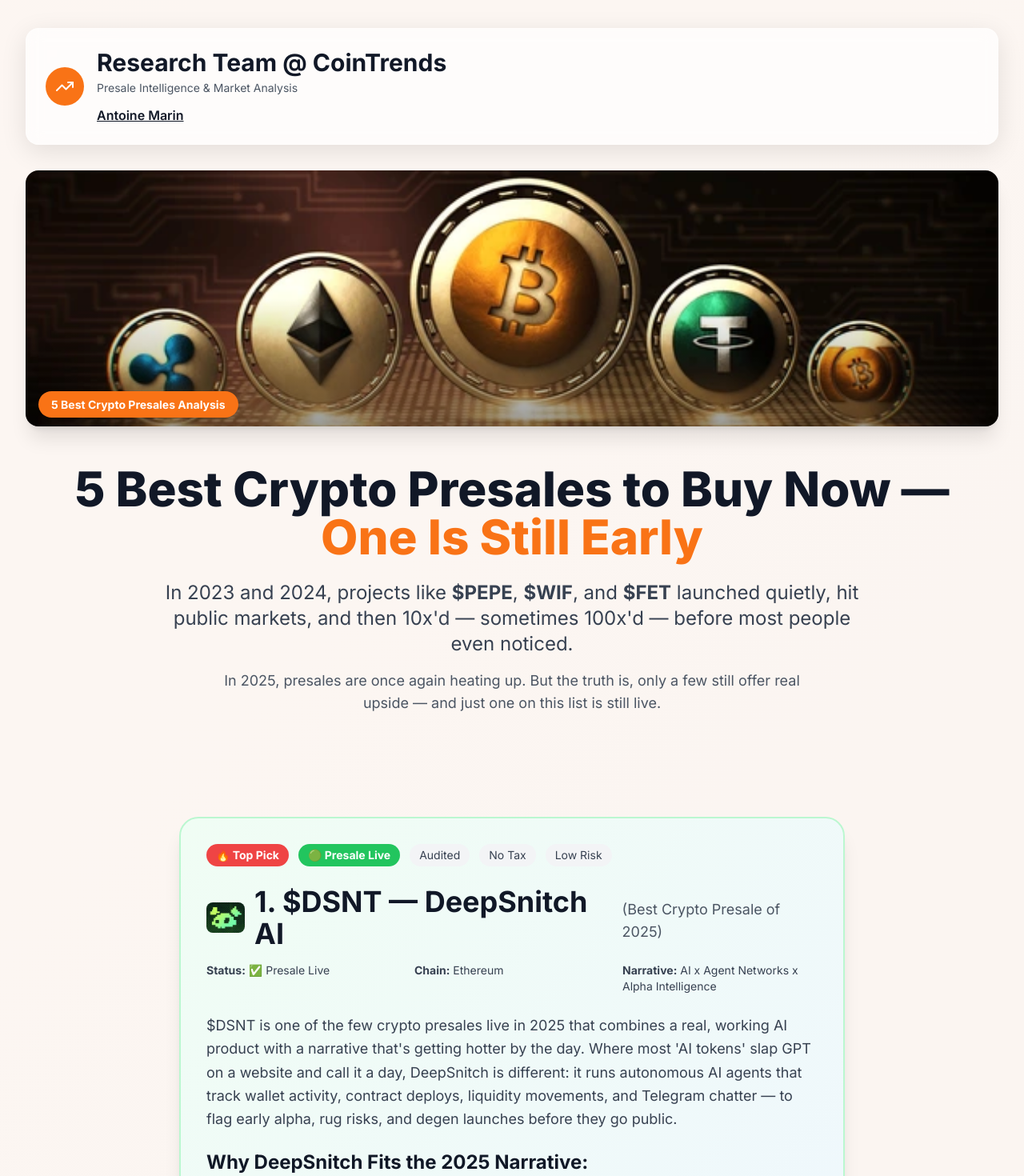
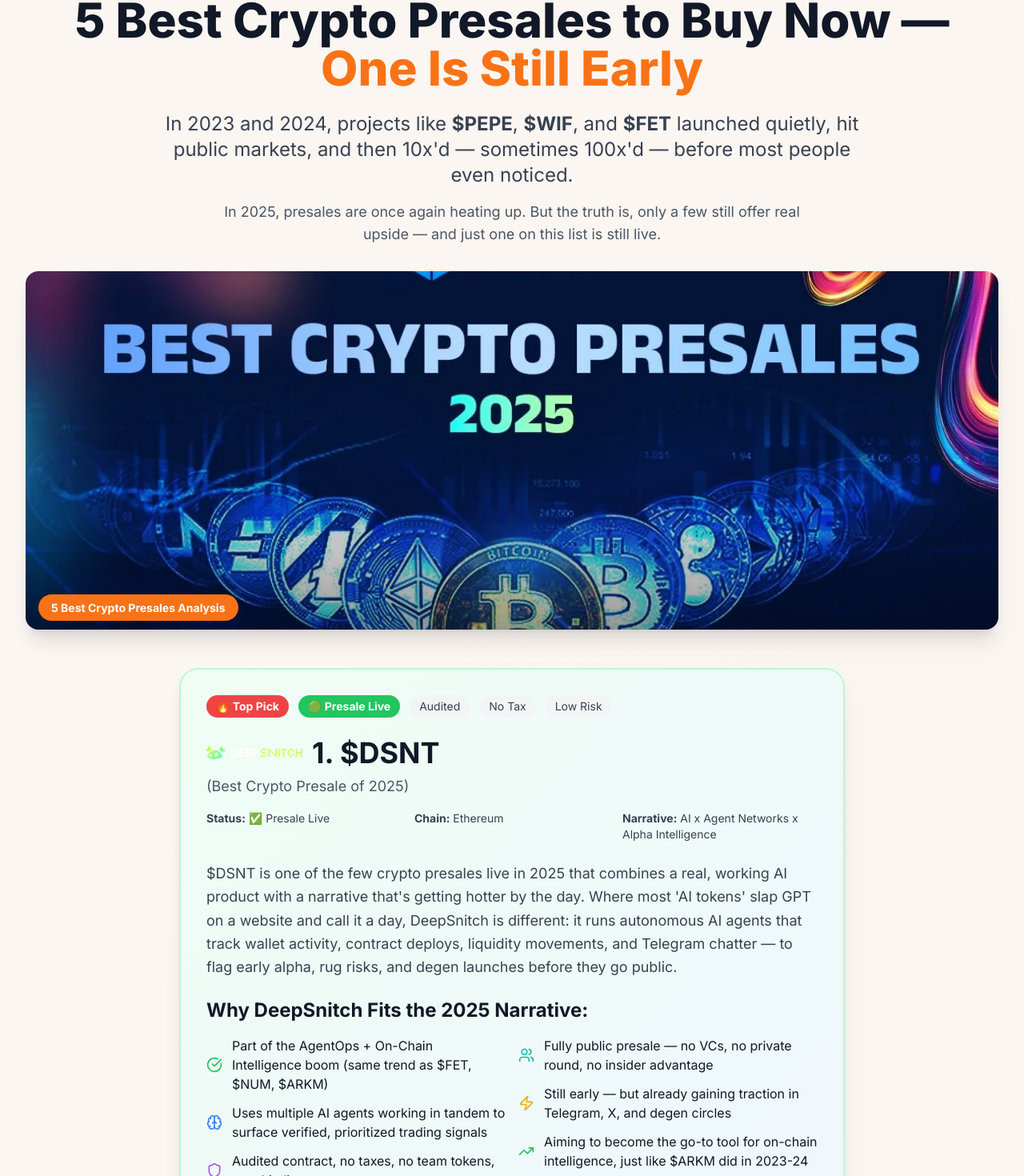
Before and after one commit to agonius11/Coinpresales, a Next.js app: page /best-crypto-presales-2025 in a window 1280 px wide. Shown: the part 197-1667 px from the top of the page at 80% size. Built offline with nearby package versions, Linux system fonts and the light colour scheme.

Commit message:
additional changes for the article card

```diff
--- a/app/best-crypto-presales-2025/page.tsx
+++ b/app/best-crypto-presales-2025/page.tsx
@@ -74,58 +74,18 @@
         style={{ backgroundColor: "rgba(255, 245, 238, 0.7)" }}
       >
         {/* Header Section */}
-        <section className="section-padding">
+        <section className="py-8 md:py-12">
           <div className="container-max-w">
             <Link
               href="/articles"
-              className="inline-flex items-center text-blue-700 hover:text-blue-800 font-medium mb-8 transition-colors group"
+              className="inline-flex items-center text-blue-700 hover:text-blue-800 font-medium mb-6 transition-colors group"
             >
               <ArrowLeft className="w-5 h-5 mr-2 transition-transform group-hover:-translate-x-1" />
               Back to All Articles
             </Link>
 
-            {/* Author Box */}
-            <div className="glass p-6 rounded-2xl mb-8">
-              <div className="flex items-center gap-4">
-                <div className="w-12 h-12 bg-orange-500 rounded-full flex items-center justify-center">
-                  <TrendingUp className="w-6 h-6 text-white" />
-                </div>
-                <div className="flex-1">
-                  <h3 className="font-bold text-gray-900 mb-1">
-                    Research Team @ CoinTrends
-                  </h3>
-                  <p className="text-sm text-gray-600 mb-3">
-                    Presale Intelligence & Market Analysis
-                  </p>
-                  <AuthorProfile
-                    author="Antoine Marin"
-                    size="small"
-                    showModal={true}
-                  />
-                </div>
-              </div>
-            </div>
-
-            {/* Hero Image */}
-            <div className="relative h-64 md:h-80 w-full mb-12 rounded-2xl overflow-hidden shadow-xl">
-              <Image
-                src="/images/articles/five-cryptos.jpg"
-                alt="Best 5 Crypto Presales Comparison - DSNT, PEPE, WIF, JEET, LADYS"
-                fill
-                className="object-cover object-center"
-                priority
-                sizes="(max-width: 1280px) 100vw, 1280px"
-              />
-              <div className="absolute inset-0 bg-gradient-to-t from-black/40 via-transparent to-transparent"></div>
-              <div className="absolute bottom-4 left-4 right-4">
-                <span className="bg-orange-500 text-white px-4 py-2 rounded-full text-sm font-bold">
-                  5 Best Crypto Presales Analysis
-                </span>
-              </div>
-            </div>
-
             {/* Main Title */}
-            <header className="text-center mb-12">
+            <header className="text-center mb-8">
               <h1 className="text-4xl md:text-6xl font-extrabold text-gray-900 mb-6 leading-tight">
                 5 Best Crypto Presales to Buy Now —
                 <span className="text-orange-500"> One Is Still Early</span>
@@ -144,14 +104,32 @@
                 is still live.
               </p>
             </header>
+
+            {/* Hero Image  */}
+            <div className="relative h-80 md:h-96 lg:h-[28rem] w-full  rounded-2xl overflow-hidden shadow-xl">
+              <Image
+                src="/images/articles/best-crypto-presale.jpg"
+                alt="Best 5 Crypto Presales Comparison - DSNT, PEPE, WIF, JEET, LADYS"
+                fill
+                className="object-cover object-center"
+                priority
+                sizes="(max-width: 1280px) 100vw, 1280px"
+              />
+              <div className="absolute inset-0 bg-gradient-to-t from-black/40 via-transparent to-transparent"></div>
+              <div className="absolute bottom-4 left-4 right-4">
+                <span className="bg-orange-500 text-white px-4 py-2 rounded-full text-sm font-bold">
+                  5 Best Crypto Presales Analysis
+                </span>
+              </div>
+            </div>
           </div>
         </section>
 
         {/* Article Content */}
-        <section className="pb-16">
+        <section className="pb-8">
           <div className="container-max-w max-w-4xl">
             {/* Coin #1 - DSNT (Featured/Highlighted) */}
-            <div className="bg-gradient-to-br from-green-50 to-blue-50 border-2 border-green-200 rounded-3xl p-8 mb-12 shadow-xl">
+            <div className="bg-gradient-to-br from-green-50 to-blue-50 border-2 border-green-200 rounded-3xl p-8 mb-8 shadow-xl">
               <div className="flex items-center gap-3 mb-6">
                 <div className="bg-red-500 text-white px-3 py-1 rounded-full text-sm font-bold">
                   🔥 Top Pick
@@ -170,20 +148,20 @@
                 </div>
               </div>
 
-              <h2 className="text-3xl md:text-4xl font-bold text-gray-900 mb-4 flex items-center gap-4">
-                <div className="flex items-center gap-3">
+              <h2 className="text-3xl md:text-4xl font-bold text-gray-900 mb-4">
+                <div className="flex items-center gap-3 mb-2">
                   <Image
-                    src="/images/articles/dslogo.png"
+                    src="/images/articles/deepsnitchlogo.svg"
                     alt="DeepSnitch AI Logo"
-                    width={48}
-                    height={48}
-                    className="rounded-lg"
+                    width={120}
+                    height={32}
+                    className="h-8"
                   />
-                  <span>1. $DSNT — DeepSnitch AI</span>
+                  <span>1. $DSNT</span>
                 </div>
-                <span className="block text-lg font-normal text-gray-600 mt-2">
+                <div className="text-lg font-normal text-gray-600">
                   (Best Crypto Presale of 2025)
-                </span>
+                </div>
               </h2>
 
               <div className="grid md:grid-cols-3 gap-4 mb-6 text-sm text-gray-700">
@@ -399,7 +377,7 @@
             </div>
 
             {/* Mid-Article CTA */}
-            <div className="bg-gradient-to-r from-blue-500 to-purple-600 p-6 rounded-2xl text-white text-center my-12 shadow-lg">
+            <div className="bg-gradient-to-r from-blue-500 to-purple-600 p-6 rounded-2xl text-white text-center my-8 shadow-lg">
               <div className="text-2xl mb-3">
                 🚨 Still looking for an active presale in 2025?
               </div>
@@ -472,7 +450,7 @@
             </div>
 
             {/* Coin #5 - LADYS */}
-            <div className="bg-white border border-gray-200 rounded-2xl p-8 mb-12 shadow-lg">
+            <div className="bg-white border border-gray-200 rounded-2xl p-8 mb-8 shadow-lg">
               <div className="flex items-center justify-between mb-4">
                 <h2 className="text-3xl font-bold text-gray-900">
                   5. LADYS — The Cult-Favorite That Slipped Through
@@ -516,7 +494,7 @@
             </div>
 
             {/* Comparison Table */}
-            <div className="bg-white border border-gray-200 rounded-2xl p-8 mb-12 shadow-lg">
+            <div className="bg-white border border-gray-200 rounded-2xl p-8 mb-8 shadow-lg">
               <h2 className="text-3xl font-bold text-gray-900 mb-6 text-center">
                 Final Word: Which Presale Is Still Early?
               </h2>
@@ -577,7 +555,7 @@
               </div>
             </div>
 
-            {/* Final CTA - UPDATED WITH DEEPSNITCH BRANDING */}
+            {/* Final CTA - WITH DEEPSNITCH BRANDING */}
             <div className="bg-gradient-to-br from-orange-500 via-red-500 to-pink-500 p-8 rounded-3xl text-white text-center shadow-2xl relative overflow-hidden">
               {/* Background Pattern/Decoration */}
               <div className="absolute inset-0 opacity-10">
@@ -656,7 +634,7 @@
             </div>
 
             {/* Newsletter CTA */}
-            <div className="mt-16 pt-8 border-t border-gray-200">
+            <div className="mt-12 pt-8 border-t border-gray-200">
               <div className="rounded-xl p-8 text-center shadow-md glass">
                 <h3 className="text-2xl font-bold mb-3 text-gray-900">
                   Never Miss the Next Big Presale!
--- a/components/ArticleCard.tsx
+++ b/components/ArticleCard.tsx
@@ -92,16 +92,6 @@
           <p className="text-gray-600 mb-4 text-base line-clamp-3 leading-relaxed">
             {article.excerpt}
           </p>
-
-          {/* Special urgency message for landing page */}
-          {article.isSpecialPage && (
-            <div className="mb-4 p-3 bg-gradient-to-r from-orange-100 to-red-100 rounded-lg border border-orange-200">
-              <p className="text-sm font-semibold text-orange-800 flex items-center gap-2">
-                <Zap className="w-4 h-4" />
-                Only 1 Presale Still Live — Don&apos;t Miss Out!
-              </p>
-            </div>
-          )}
         </div>
       </Link>
 
--- a/lib/articles.ts
+++ b/lib/articles.ts
@@ -20,7 +20,7 @@
   excerpt:
     "Missed $PEPE, $WIF, or $JEET when they were under the radar? Each of these coins launched through a presale, pumped hard, and made early backers rich. But today, only one of them is still in presale — and it's turning heads fast.",
   content: "", // Not used for this special page
-  author: "CoinTrends Research Team",
+  author: "Antoine Marin",
   publishedAt: "2025-07-16",
   updatedAt: "2025-07-16",
   category: "Presales",
```
Also changed, not shown: public/images/articles/best-crypto-presale.jpg (added).
